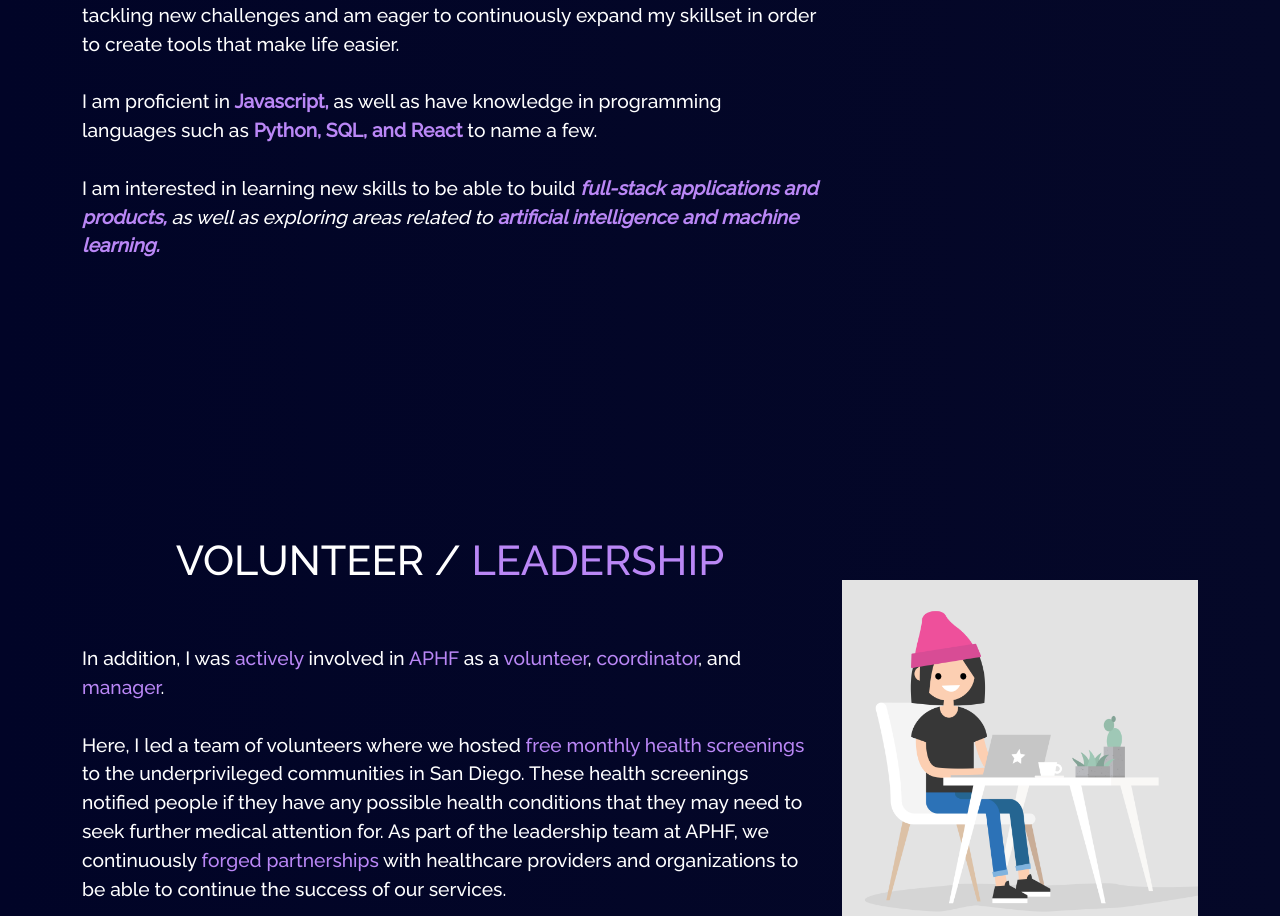
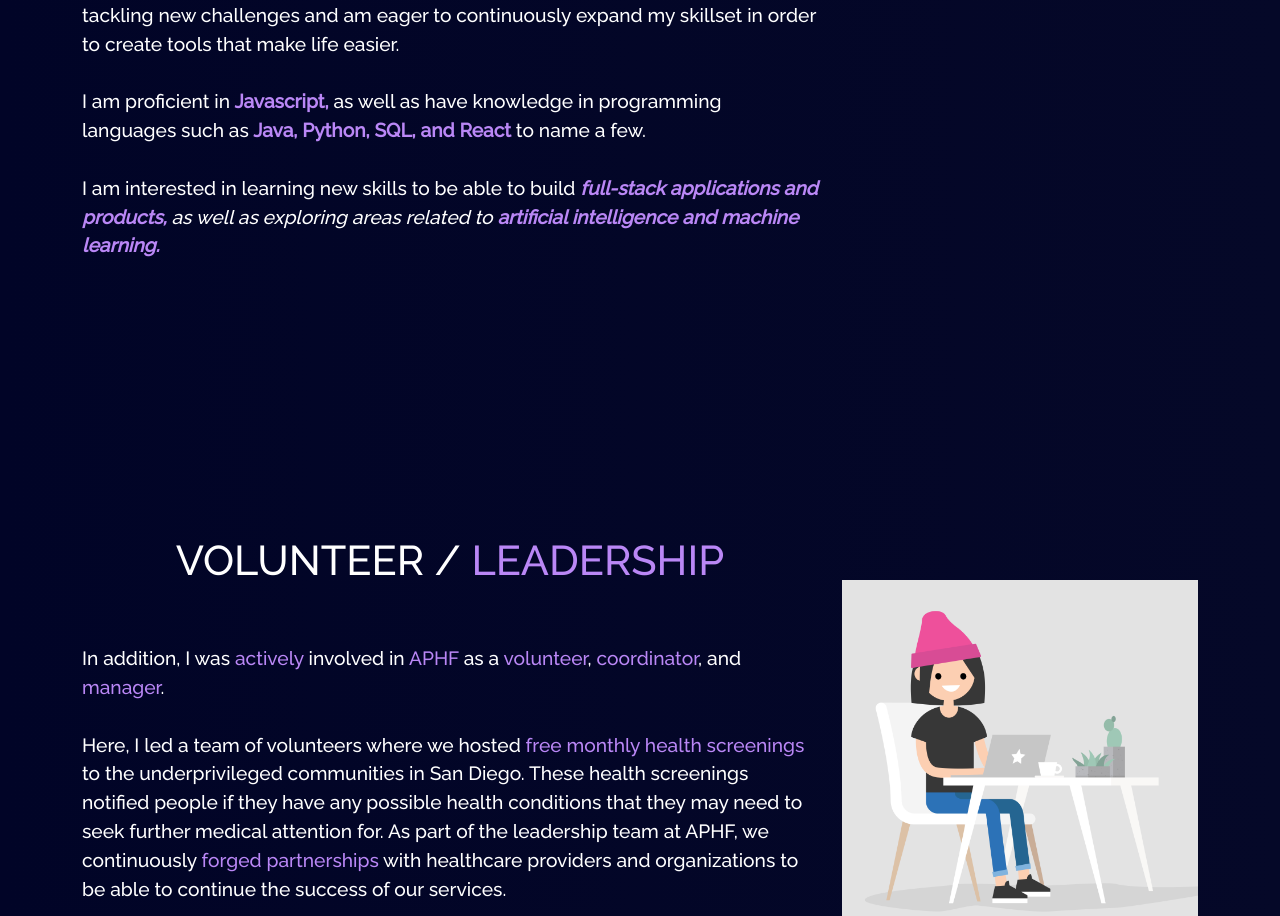
Before and after one commit to dianapnle/dianapnle.github.io, a React (Create React App) app: page /#/ in a window 1280 px wide. Shown: the part 1386-2302 px from the top of the page. Built offline with nearby package versions, Linux system fonts and the light colour scheme.

Commit message:
added java

```diff
--- a/src/components/Home/About.jsx
+++ b/src/components/Home/About.jsx
@@ -31,7 +31,7 @@ const VolunteerLeadership = () => {
                   <br />I am proficient in
                     <b className="yellow"> Javascript, </b>
                     as well as have knowledge in programming languages such as
-                  <b className="yellow"> Python, SQL, and React</b> to name a few.
+                  <b className="yellow"> Java, Python, SQL, and React</b> to name a few.
                   <br />
                   <br />
                   I am interested in learning new skills to be able to build
```
Also changed, not shown: 8 other files (tests, documents, lock files or other folders).
